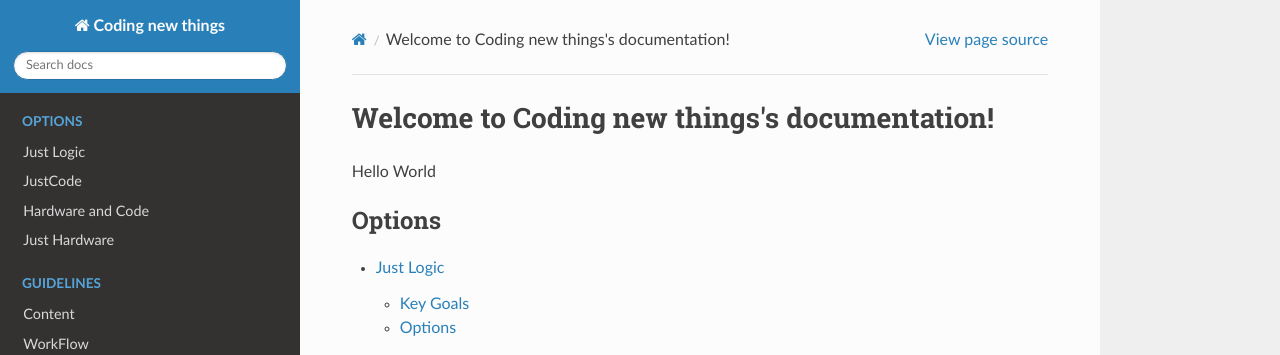
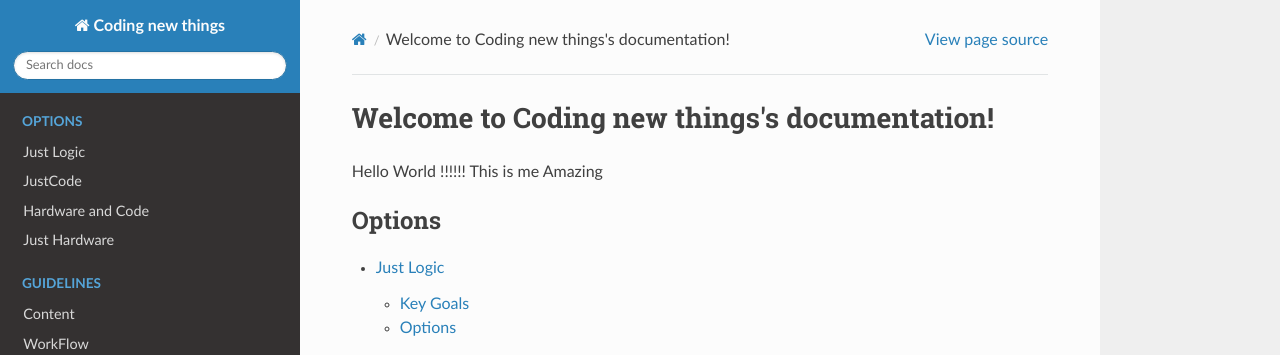
Before and after one commit to NehaSingh-IT-2021/Docs-Testing, a Sphinx documentation site: the page built from docs/index.rst, in a window 1280 px wide and 974 px high. Shown: the top 355 px of the window. Built offline with Sphinx 7.4.7 and the Read the Docs theme 2.0.0, drawn with Linux system fonts in a browser that asks for light colours.

Commit message:
Making changes

```diff
--- a/docs/index.rst
+++ b/docs/index.rst
@@ -5,7 +5,8 @@
 
 Welcome to Coding new things's documentation!
 =============================================
-Hello World
+Hello World !!!!!!
+This is me Amazing
 
 .. toctree::
    :maxdepth: 2
```
Also changed, not shown: 5 other files.
